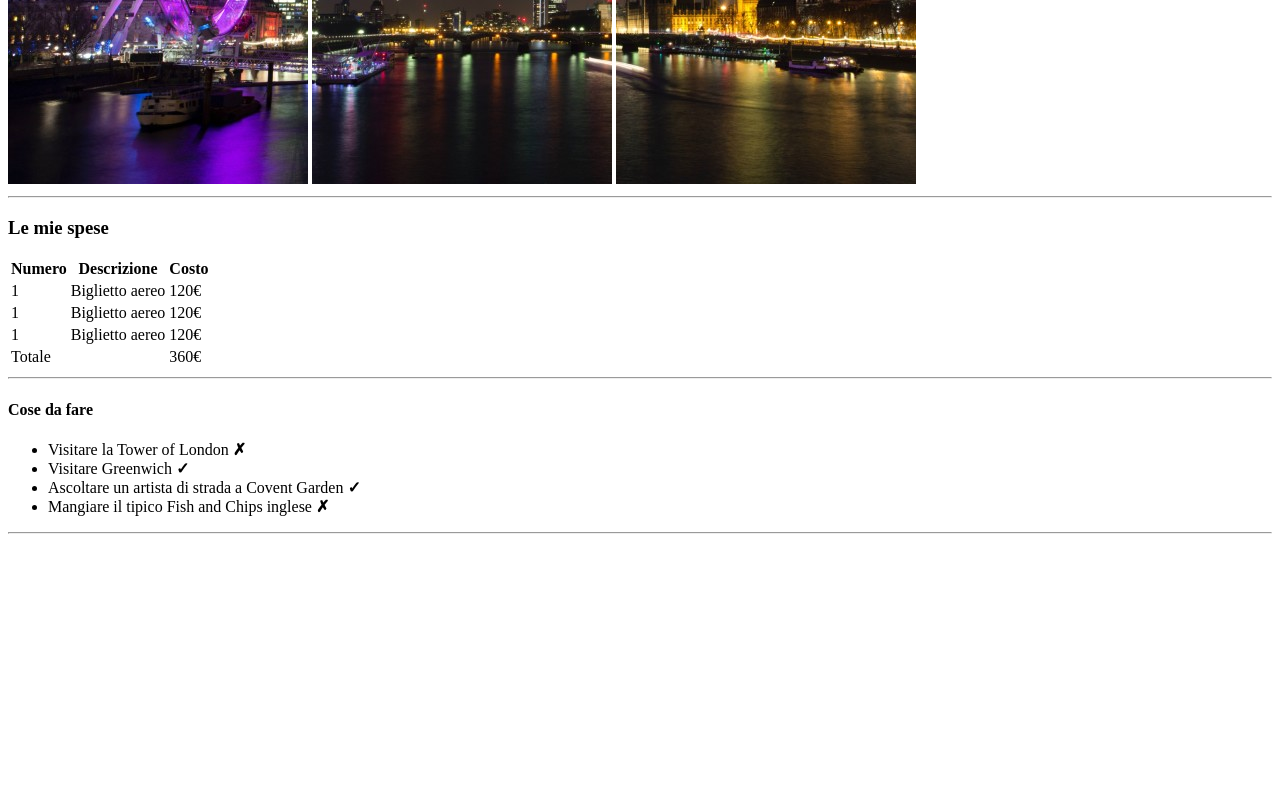
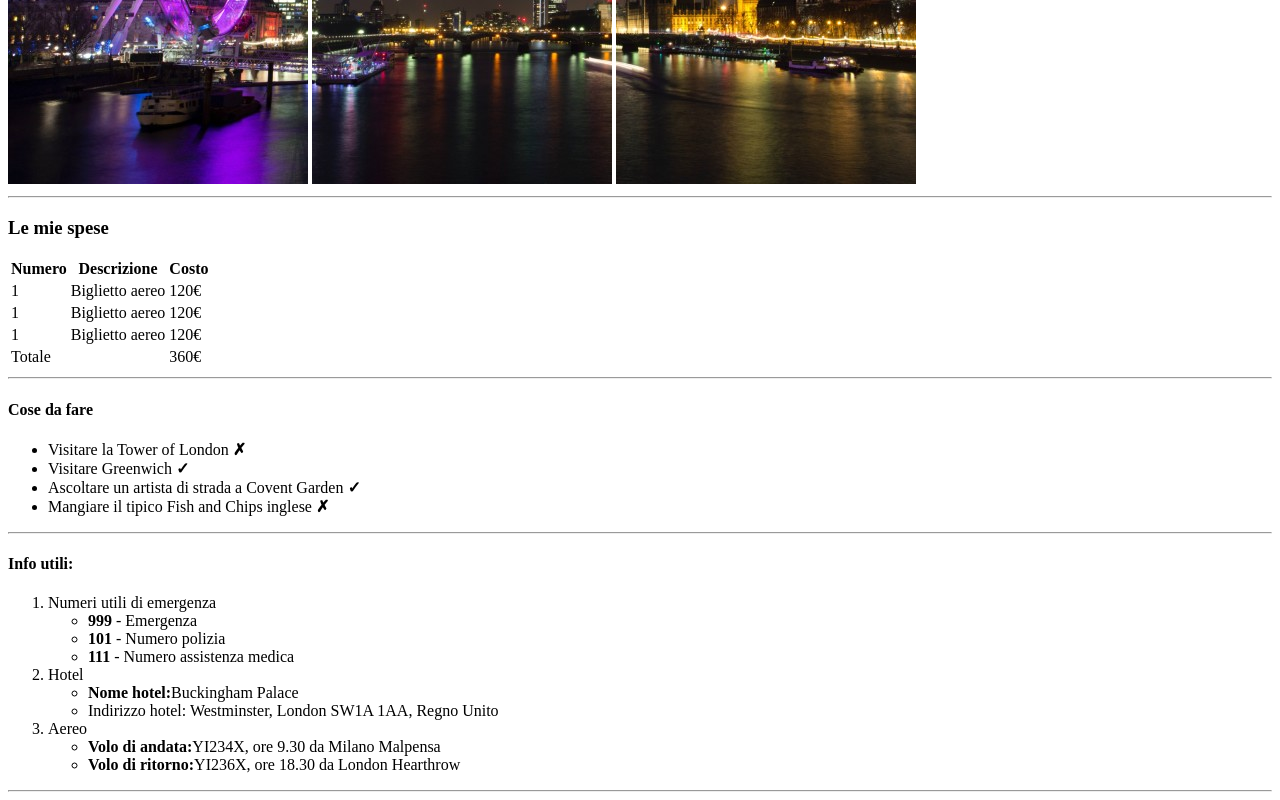
Before and after one commit to FedericaDiChio/html-london-trip, a plain HTML site: page index.html in a window 1280 px wide. Shown: the part 496-1296 px from the top of the page. Before the commit the page ends 1038 px from the top, so only its background shows below. Drawn offline with Linux system fonts and the light colour scheme.

Commit message:
aggiunta ol

```diff
--- a/index.html
+++ b/index.html
@@ -62,6 +62,31 @@
             </ul>
             <hr>
         </section>
+        <section class="info">
+            <h4>Info utili:</h4>
+            <ol>
+                <li>Numeri utili di emergenza
+                    <ul>
+                        <li><strong>999</strong> - Emergenza</li>
+                        <li><strong>101</strong> - Numero polizia</li>
+                        <li><strong>111</strong> - Numero assistenza medica</li>
+                    </ul>
+                </li>
+                <li>Hotel
+                    <ul>
+                        <li><strong>Nome hotel:</strong>Buckingham Palace</li>
+                        <li>Indirizzo hotel: Westminster, London SW1A 1AA, Regno Unito</li>
+                    </ul>
+                </li>
+                <li>Aereo
+                    <ul>
+                        <li><strong>Volo di andata:</strong>YI234X, ore 9.30 da Milano Malpensa</li>
+                        <li><strong>Volo di ritorno:</strong>YI236X, ore 18.30 da London Hearthrow</li>
+                    </ul>
+                </li>
+            </ol>
+            <hr>
+        </section>
 
     </main>
 </body>
```
